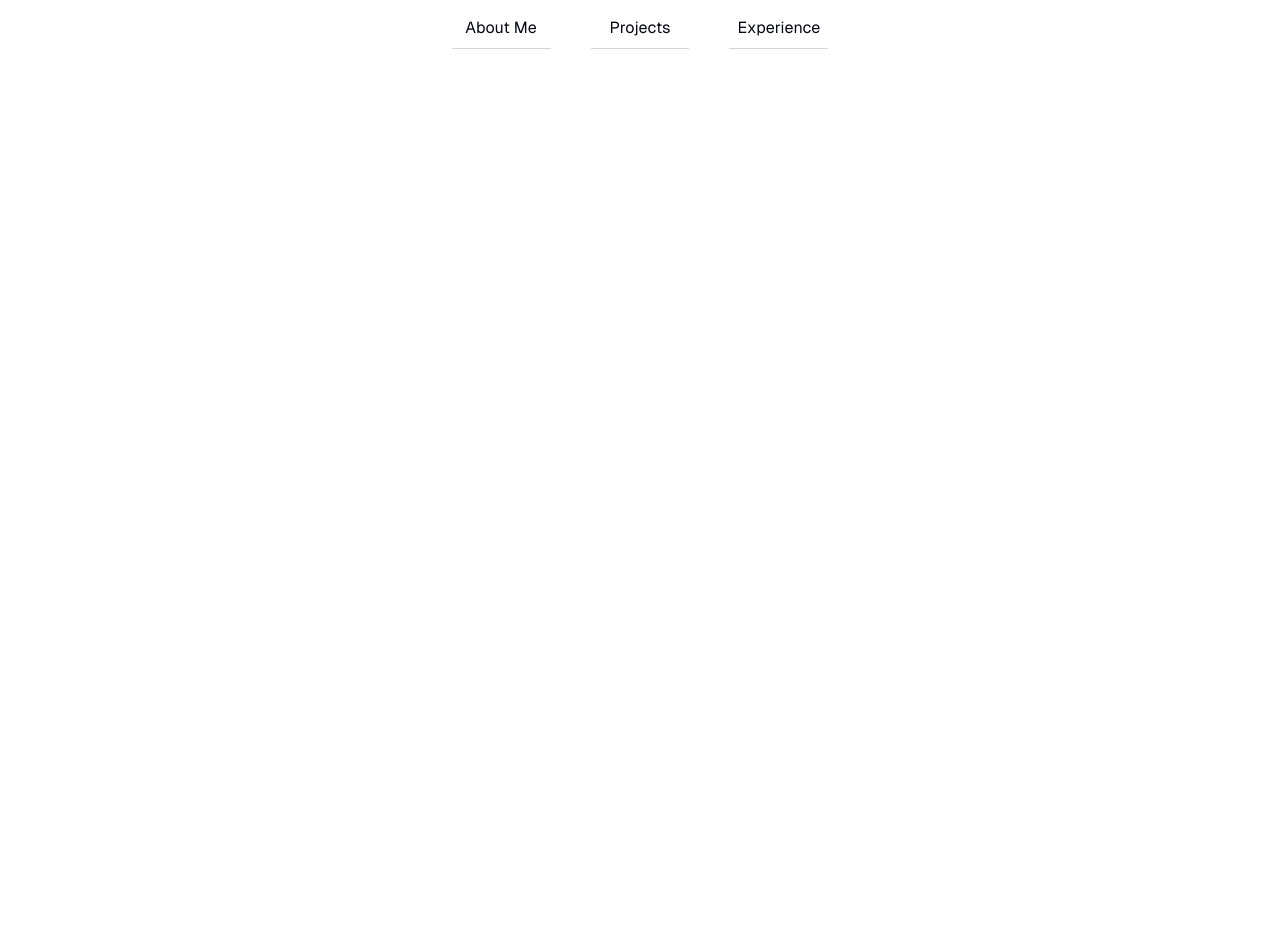
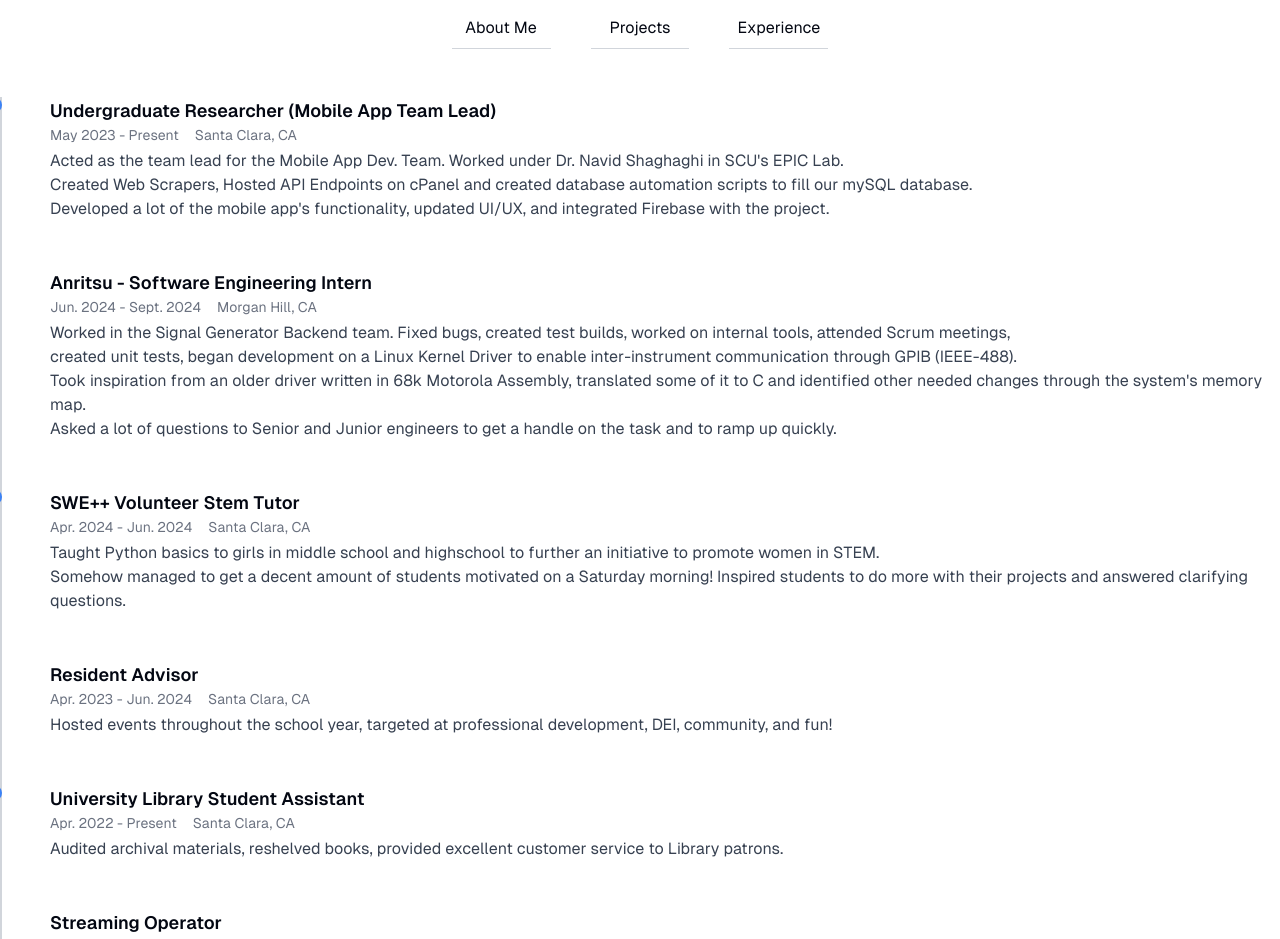
Before and after one commit to RaphaLK/Portfolio, a Next.js app: page /Work in a window 1280 px wide. Shown: the top 939 px of the page. Before the commit the page ends 800 px from the top, so only its background shows below. Built offline with nearby package versions, Linux system fonts and the light colour scheme.

Commit message:
Experience Timeline

```diff
--- a/src/app/Work/ExperienceTimeline.js
+++ b/src/app/Work/ExperienceTimeline.js
@@ -0,0 +1,88 @@
+import React from "react";
+
+const ExperienceTimeline = () => {
+  const experiences = [
+    {
+      title: "Undergraduate Researcher (Mobile App Team Lead)",
+      year: "May 2023 - Present",
+      location: "Santa Clara, CA",
+      details:
+        "Acted as the team lead for the Mobile App Dev. Team. Worked under Dr. Navid Shaghaghi in SCU's EPIC Lab.\n Created Web Scrapers, Hosted API Endpoints on cPanel and created database automation scripts to fill our mySQL database.\n Developed a lot of the mobile app's functionality, updated UI/UX, and integrated Firebase with the project. ",
+    },
+    {
+      title: "Anritsu - Software Engineering Intern",
+      year: "Jun. 2024 - Sept. 2024",
+      location: "Morgan Hill, CA",
+      details: "Worked in the Signal Generator Backend team. Fixed bugs, created test builds,  worked on internal tools, attended Scrum meetings, \ncreated unit tests, began development on a Linux Kernel Driver to enable inter-instrument communication through GPIB (IEEE-488).\n Took inspiration from an older driver written in 68k Motorola Assembly, translated some of it to C and identified other needed changes through the system's memory map.\n Asked a lot of questions to Senior and Junior engineers to get a handle on the task and to ramp up quickly.",
+    },
+    {
+      title: "SWE++ Volunteer Stem Tutor",
+      year: "Apr. 2024 - Jun. 2024",
+      location: "Santa Clara, CA",
+      details: "Taught Python basics to girls in middle school and highschool to further an initiative to promote women in STEM.\n Somehow managed to get a decent amount of students motivated on a Saturday morning! Inspired students to do more with their projects and answered clarifying questions.",
+    },
+    {
+      title: "Resident Advisor",
+      year: "Apr. 2023 - Jun. 2024",
+      location: "Santa Clara, CA",
+      details: "Hosted events throughout the school year, targeted at professional development, DEI, community, and fun!",
+    },
+    {
+      title: "University Library Student Assistant",
+      year: "Apr. 2022 - Present",
+      location: "Santa Clara, CA",
+      details: "Audited archival materials, reshelved books, provided excellent customer service to Library patrons.",
+    },
+    {
+      title: "Streaming Operator",
+      year: "2021-2021",
+      location: "Jakarta, ID",
+      details: "Handled Youtube streaming for an online musical. Dealt with timing of technical effects.",
+    },
+    {
+      title: "Head of Logistics",
+      year: "2020-2021",
+      location: "Jakarta, ID",
+      details: "Led a team of 6 to handle the Logistics of my a city-wide high school competition. Budget handling, materials requests, \n and communication between different team leads to ensure a smooth running of events.",
+    },
+  ];
+
+  return (
+    <div className="flex flex-col items-center mt-10">
+      {/* Timeline container */}
+      <div className="relative border-l-2 border-gray-300 pl-8">
+        {experiences.map((exp, index) => (
+          <div key={index} className="mb-12 flex items-start">
+            {/* Branch Lines */}
+            <div className="absolute left-[-2.5rem] flex flex-col items-center">
+              <div
+                className={`w-4 h-4 rounded-full bg-blue-500 mb-4 ${
+                  index % 2 === 0 ? "ml-6" : "-ml-6"
+                }`}
+              />
+              {index < experiences.length - 1 && (
+                <div
+                  className={`h-20 ${
+                    index % 2 === 0 ? "ml-6" : "-ml-6"
+                  } border-l-2 border-gray-300`}
+                />
+              )}
+            </div>
+
+            {/* Content */}
+            <div className="ml-4">
+              <p className="font-semibold text-lg">{exp.title}</p>
+              <div className="flex flex-row">
+                <p className="text-sm text-gray-500">{exp.year}</p>
+                <p className="text-sm text-gray-500 ml-4">{exp.location}</p>
+              </div>
+              <p className="text-gray-700 mt-1 whitespace-pre-line">{exp.details}</p>
+            </div>
+          </div>
+        ))}
+      </div>
+    </div>
+  );
+};
+
+export default ExperienceTimeline;
--- a/src/app/Work/page.js
+++ b/src/app/Work/page.js
@@ -1,10 +1,12 @@
 import React from "react";
 import Navbar from "../Components/Navbar";
+import ExperienceTimeline from "./ExperienceTimeline";
 
 export default function Work() {
   return (
     <div className="flex flex-col w-full items-center font-[family-name:var(--font-geist-sans)]">
       <Navbar />
+      <ExperienceTimeline/>
     </div>
   );
 }
```
